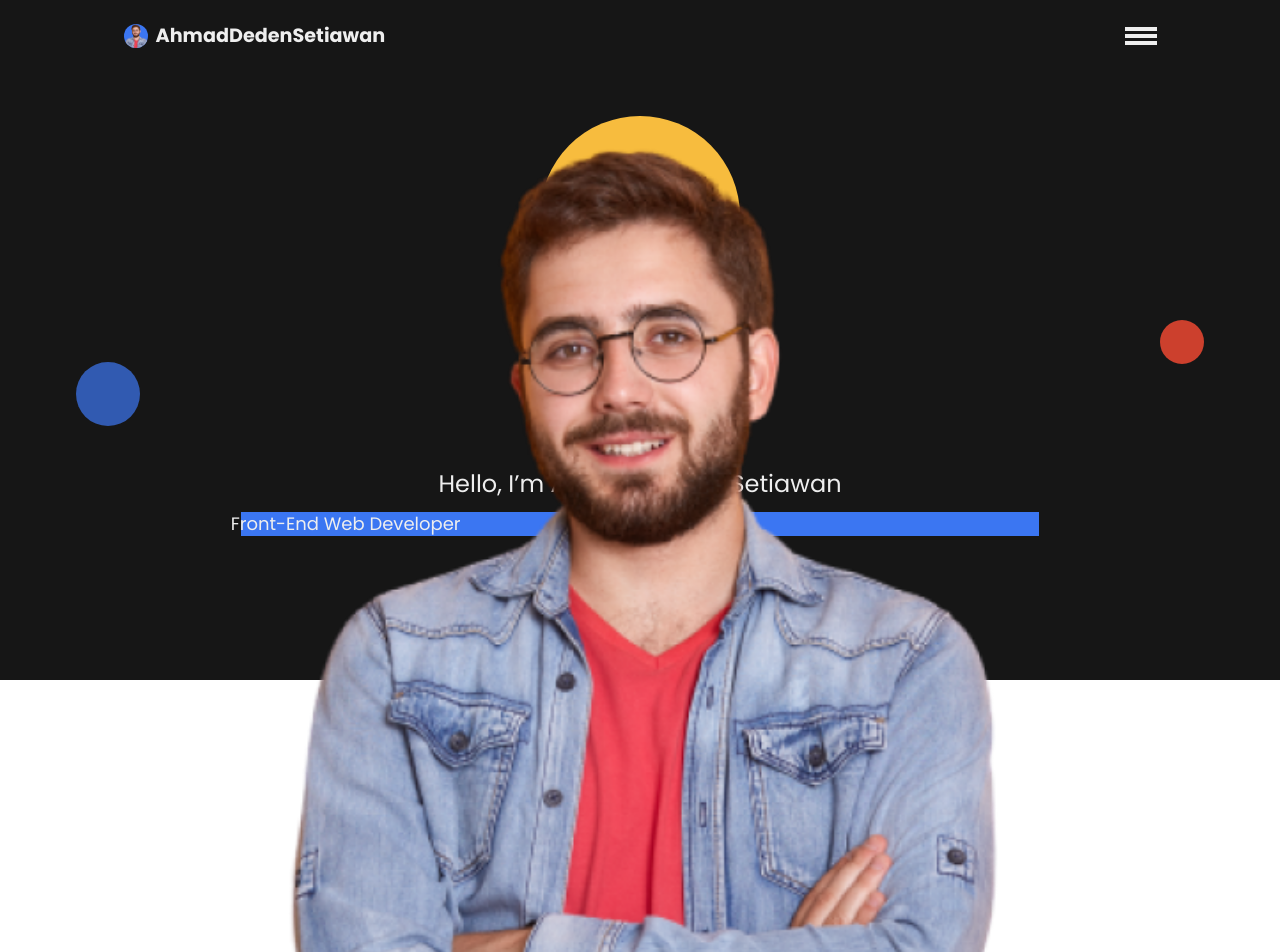
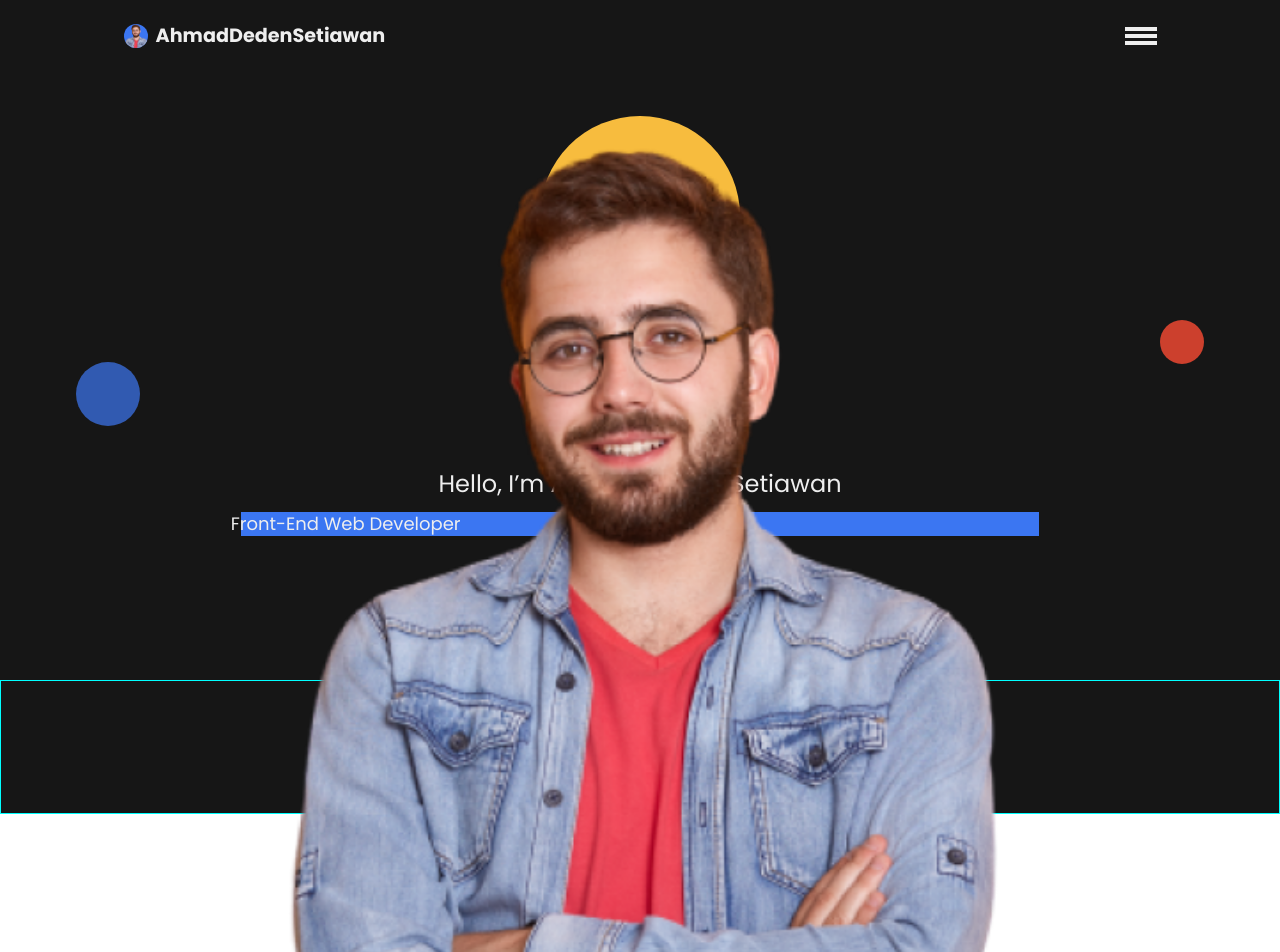
Before and after one commit to Dedenno17/website-protofolio-pribadi, a React (Create React App) app: page / in a window 1280 px wide. Shown: the top 952 px of the page. Built offline with nearby package versions, Linux system fonts and the light colour scheme.

Commit message:
membuat projects component & memberinya style

```diff
--- a/src/App.js
+++ b/src/App.js
@@ -2,6 +2,7 @@ import { useState } from "react";
 import Header from "./Components/Header/Header";
 import NavLink from "./Components/Header/NavLink";
 import Hero from "./Components/Hero/Hero";
+import Projects from "./Components/Projects/Projects";
 
 function App() {
   const [isHamMenuOpen, setIsHamMenuOpen] = useState(false);
@@ -15,6 +16,7 @@ function App() {
       <Header hamMenuToggle={hamMenuToggleHandler} onOpen={isHamMenuOpen} />
       <main>
         <Hero />
+        <Projects />
       </main>
       <NavLink onOpen={isHamMenuOpen} />
     </div>
--- /dev/null
+++ b/src/Components/Projects/Projects.jsx
@@ -0,0 +1,12 @@
+import styles from "../../styles/Projects.module.css";
+
+const Projects = () => {
+  return (
+    <div className={styles.projects}>
+      <h2>Projects</h2>
+      <div></div>
+    </div>
+  );
+};
+
+export default Projects;
--- /dev/null
+++ b/src/styles/Projects.module.css
@@ -0,0 +1,17 @@
+.projects {
+  width: 100%;
+  padding: 80px 20px 20px;
+  border: 1px solid cyan;
+}
+
+.projects h2 {
+  font-size: 2rem;
+  font-weight: 600;
+  color: #eee;
+  text-align: center;
+}
+
+.projects > div {
+  margin: auto;
+  width: 100%;
+}
```
